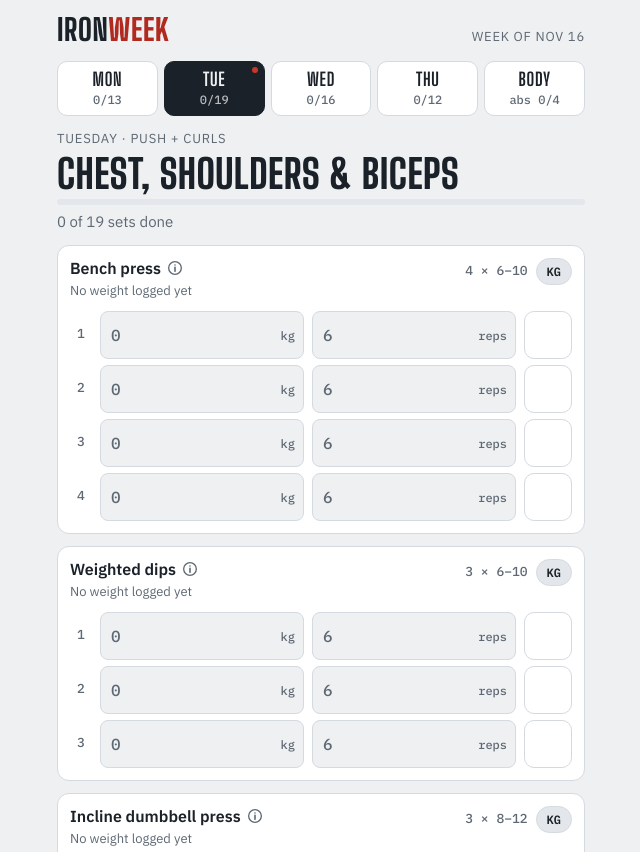
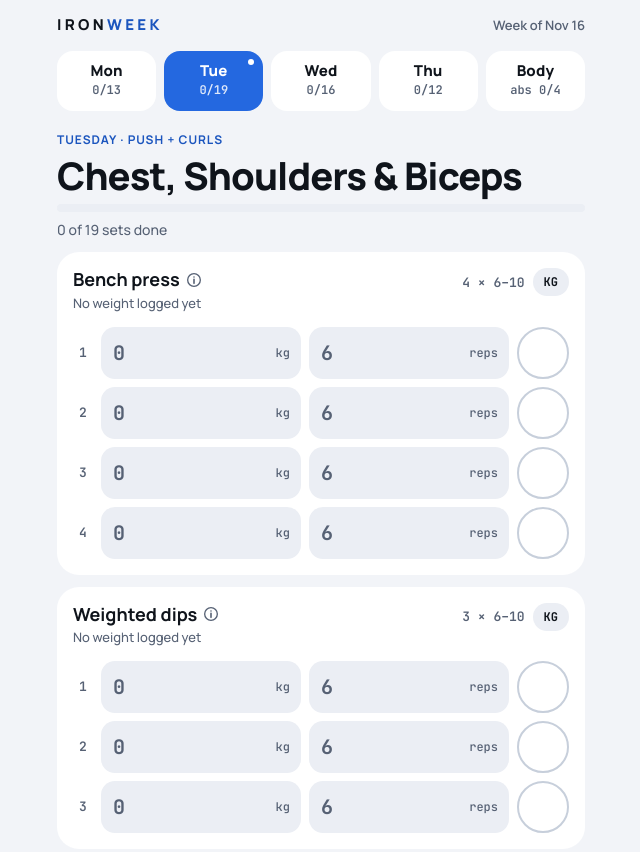
Before and after one commit to xXBRANCHXx/Iron-week, a plain HTML site: page index.html in a window 1280 px wide. Shown: the top 852 px of the page, without its empty margins (319-959 px from the left). Drawn offline with Linux system fonts and the light colour scheme.

Commit message:
Apply the Slate look (light and dark) to the current screens
Rounded layered surfaces, pill day strip, round check buttons, floating
rest timer, Manrope + JetBrains Mono. Same screens, taps and machine guide.
Adds red error colour and amber caution colour, keeps 4.5:1 text contrast
in both themes.

Co-Authored-By: Claude Sonnet 5.5 <noreply@anthropic.com>
Claude-Session: https://claude.ai/code/session_01XK7D8VoLTXu14HCfnd9ixV

```diff
--- a/index.html
+++ b/index.html
@@ -4,8 +4,8 @@
 <meta charset="utf-8">
 <meta name="viewport" content="width=device-width,initial-scale=1,viewport-fit=cover">
 <meta name="color-scheme" content="light dark">
-<meta name="theme-color" content="#EEF0F2" media="(prefers-color-scheme: light)">
-<meta name="theme-color" content="#12161B" media="(prefers-color-scheme: dark)">
+<meta name="theme-color" content="#F2F4F8" media="(prefers-color-scheme: light)">
+<meta name="theme-color" content="#0E1116" media="(prefers-color-scheme: dark)">
 <meta name="mobile-web-app-capable" content="yes">
 <meta name="apple-mobile-web-app-capable" content="yes">
 <meta name="apple-mobile-web-app-status-bar-style" content="black-translucent">
@@ -16,117 +16,137 @@
 <title>Iron Week</title>
 <link rel="preconnect" href="https://fonts.googleapis.com">
 <link rel="preconnect" href="https://fonts.gstatic.com" crossorigin>
-<link rel="stylesheet" href="https://fonts.googleapis.com/css2?family=Big+Shoulders+Display:wght@700;800&family=IBM+Plex+Mono:wght@500;600&family=IBM+Plex+Sans:wght@400;500;600&display=swap">
+<link rel="stylesheet" href="https://fonts.googleapis.com/css2?family=Manrope:wght@500;600;700;800&family=JetBrains+Mono:wght@500;600;700&display=swap">
 <style>
-/* Layout: one-column phone logbook — day strip on top, exercise cards, rest timer pinned to the bottom */
+/* Slate: calm, rounded, layered surfaces. Same screens and taps as before; this is only the look.
+   Hierarchy: the day title and progress first, then the exercise being worked, then its set rows.
+   Colour roles: accent = "you are here / progress", green = done, amber = caution, red = error.
+   Done and selected are also shown by checks, labels and shape, never colour alone.
+   Token names (--bg --surface --ink --muted --line --accent --chip --f-display --f-num) are shared
+   with guide.js, so keep them. */
 :root{
-  --bg:#EEF0F2; --surface:#FFFFFF; --ink:#1B2128; --muted:#5E6873; --line:#D5DAE0;
-  --chip:#E3E7EB; --accent:#C8372B; --accent-ink:#FFFFFF; --accent-soft:#F6DEDB;
-  --good:#2F7D4F; --good-soft:#DCEFE3; --warn:#9A6A12;
-  /* text-safe variants (4.5:1 on their backgrounds) and ink for filled buttons */
-  --accent-text:#B02A1F; --good-text:#256B42; --warn-text:#85590A; --on-good:#FFFFFF;
-  --f-display:"Big Shoulders Display","Arial Narrow","Roboto Condensed",Impact,sans-serif;
-  --f-body:"IBM Plex Sans",system-ui,-apple-system,"Segoe UI",Roboto,sans-serif;
-  --f-num:"IBM Plex Mono",ui-monospace,"SF Mono",Menlo,Consolas,monospace;
+  --bg:#F2F4F8; --surface:#FFFFFF; --raise:#EBEEF4; --ink:#0F141B; --muted:#566174; --line:#E3E7EE;
+  --chip:#EBEEF4; --accent:#2468E0; --accent-ink:#FFFFFF; --accent-soft:#E1EBFC; --accent-text:#1B55BE;
+  --good:#12805C; --good-soft:#DDF3EA; --good-text:#0E6B4C; --on-good:#FFFFFF;
+  --warn:#8A5A00; --warn-text:#7A4F00; --warn-soft:#FBEFD5; --bad:#B3261E;
+  --ctl:#C7CFDB; --ring:#0F141B;
+  --timer-bg:#0F141B; --timer-ink:#F2F5F9; --timer-num:#8FB8FF; --timer-line:#2A3340;
+  --f-display:"Manrope",system-ui,-apple-system,"Segoe UI",Roboto,sans-serif;
+  --f-body:"Manrope",system-ui,-apple-system,"Segoe UI",Roboto,sans-serif;
+  --f-num:"JetBrains Mono",ui-monospace,"SF Mono",Menlo,Consolas,monospace;
+  color-scheme:light;
 }
-@media (prefers-color-scheme: dark){:root:not([data-theme="light"]){
-  --bg:#12161B; --surface:#1B2128; --ink:#E9EDF1; --muted:#95A0AB; --line:#2C343D;
-  --chip:#232A32; --accent:#E5534A; --accent-ink:#FFFFFF; --accent-soft:#3A2224;
-  --good:#4FB37A; --good-soft:#1E3328; --warn:#D9A440; color-scheme:dark;
-  --accent-text:#F2766E; --good-text:#4FB37A; --warn-text:#D9A440; --on-good:#0B1F14; --accent-ink:#12161B;}}
-:root[data-theme="dark"]{
-  --bg:#12161B; --surface:#1B2128; --ink:#E9EDF1; --muted:#95A0AB; --line:#2C343D;
-  --chip:#232A32; --accent:#E5534A; --accent-ink:#FFFFFF; --accent-soft:#3A2224;
-  --good:#4FB37A; --good-soft:#1E3328; --warn:#D9A440; color-scheme:dark;
-  --accent-text:#F2766E; --good-text:#4FB37A; --warn-text:#D9A440; --on-good:#0B1F14; --accent-ink:#12161B;}
+@media (prefers-color-scheme: dark){:root{
+  --bg:#0E1116; --surface:#171C24; --raise:#212833; --ink:#F2F5F9; --muted:#8E9AAB; --line:#232B36;
+  --chip:#212833; --accent:#3D8BFF; --accent-ink:#06101F; --accent-soft:#1B2B47; --accent-text:#7DB2FF;
+  --good:#34D399; --good-soft:#12342A; --good-text:#34D399; --on-good:#04150E;
+  --warn:#FBBF24; --warn-text:#FBBF24; --warn-soft:#3A2E10; --bad:#FF8A80;
+  --ctl:#2C3644; --ring:#F2F5F9;
+  --timer-bg:#212833; --timer-ink:#F2F5F9; --timer-num:#7DB2FF; --timer-line:#2C3644;
+  color-scheme:dark}}
 *{box-sizing:border-box}
+html{-webkit-text-size-adjust:100%;background:var(--bg)}
 body{background:var(--bg);color:var(--ink);font-family:var(--f-body);font-size:15px;line-height:1.45}
 .sr{position:absolute;width:1px;height:1px;overflow:hidden;clip:rect(0 0 0 0);white-space:nowrap}
-.wrap{max-width:560px;margin:0 auto;padding-left:max(16px,env(safe-area-inset-left,0px));padding-right:max(16px,env(safe-area-inset-right,0px));padding-block:14px 132px;display:flex;flex-direction:column;gap:14px}
+button{touch-action:manipulation}
+.wrap{max-width:560px;margin:0 auto;padding-left:max(16px,env(safe-area-inset-left,0px));padding-right:max(16px,env(safe-area-inset-right,0px));padding-block:16px 150px;display:flex;flex-direction:column;gap:16px}
 header{display:flex;align-items:baseline;justify-content:space-between;gap:12px}
-.brand{font-family:var(--f-display);font-weight:800;font-size:30px;letter-spacing:.02em;text-transform:uppercase;line-height:1}
+.brand{font:800 15px var(--f-body);letter-spacing:.22em;text-transform:uppercase;line-height:1}
 .brand span{color:var(--accent-text)}
-.wk{font-size:13px;color:var(--muted);letter-spacing:.06em;text-transform:uppercase}
-.strip{display:grid;grid-template-columns:repeat(5,1fr);gap:6px}
-.tab{appearance:none;border:1px solid var(--line);background:var(--surface);color:var(--ink);border-radius:10px;min-height:52px;padding:8px 4px 7px;font:inherit;cursor:pointer;display:flex;flex-direction:column;align-items:center;gap:3px;position:relative}
-.tab b{font-family:var(--f-display);font-size:18px;letter-spacing:.04em;text-transform:uppercase;line-height:1}
-.tab small{font-family:var(--f-num);font-size:12px;color:var(--muted);font-variant-numeric:tabular-nums}
-.tab.on{background:var(--ink);color:var(--bg);border-color:var(--ink)}
-.tab.on small{color:var(--bg);opacity:.75}
-.tab.today::after{content:"";position:absolute;top:5px;right:6px;width:6px;height:6px;border-radius:50%;background:var(--accent)}
-.tab.full small{color:var(--good-text);font-weight:600}
-.tab.on.full small{color:var(--bg)}
-:focus-visible{outline:3px solid var(--ink);outline-offset:2px}
-.exhead .ig-open{min-height:44px;margin-block:-12px -10px;font-weight:600}
-.dayhead{display:flex;flex-direction:column;gap:6px}
-.dayhead h1{margin:0;font-family:var(--f-display);font-weight:800;font-size:40px;line-height:.95;text-transform:uppercase;letter-spacing:.01em;text-wrap:balance}
-.dayhead p{margin:0;color:var(--muted)}
-.bar{height:6px;background:var(--chip);border-radius:3px;overflow:hidden}
-.bar i{display:block;height:100%;background:var(--accent);transition:width .3s}
+.wk{font-size:13px;color:var(--muted);font-weight:600}
+
+/* Day strip: pills. Selected = filled; finished = check; today = dot. */
+.strip{display:grid;grid-template-columns:repeat(5,1fr);gap:8px}
+.tab{appearance:none;border:none;background:var(--surface);color:var(--ink);border-radius:16px;min-height:60px;padding:8px 4px;font:inherit;cursor:pointer;display:flex;flex-direction:column;align-items:center;justify-content:center;gap:4px;position:relative}
+.tab b{font:800 15px var(--f-body);letter-spacing:.01em;line-height:1}
+.tab small{font:600 12px var(--f-num);color:var(--muted);font-variant-numeric:tabular-nums}
+.tab.on{background:var(--accent);color:var(--accent-ink)}
+.tab.on small{color:var(--accent-ink);opacity:.85}
+.tab.today::after{content:"";position:absolute;top:8px;right:9px;width:6px;height:6px;border-radius:50%;background:var(--accent-text)}
+.tab.on.today::after{background:var(--accent-ink)}
+.tab.full small{color:var(--good-text)}
+.tab.on.full small{color:var(--accent-ink);opacity:1}
+:focus-visible{outline:3px solid var(--ring);outline-offset:2px}
+
+/* Day heading and progress */
+.dayhead{display:flex;flex-direction:column;gap:8px;margin-top:4px}
+.dayhead .wk{color:var(--accent-text);font-weight:700;letter-spacing:.08em;text-transform:uppercase;font-size:12px}
+.dayhead h1{margin:0;font:800 clamp(30px,9.5vw,38px)/1.05 var(--f-body);letter-spacing:-.025em;text-wrap:balance}
+.dayhead p{margin:0;color:var(--muted);font-size:14px}
+.bar{height:8px;background:var(--raise);border-radius:4px;overflow:hidden}
+.bar i{display:block;height:100%;background:linear-gradient(90deg,var(--accent),var(--accent-text));border-radius:4px;transition:width .3s}
 .bar.done i{background:var(--good)}
-.note{font-size:14px;color:var(--warn-text);border-left:3px solid var(--warn);padding:2px 0 2px 10px}
-.ex{background:var(--surface);border:1px solid var(--line);border-radius:12px;padding:12px;display:flex;flex-direction:column;gap:10px}
-.ex.complete{border-color:var(--good)}
+.note{font-size:14px;color:var(--warn-text);background:var(--warn-soft);border-radius:14px;padding:10px 14px}
+
+/* Exercise cards */
+.ex{background:var(--surface);border-radius:22px;padding:16px;display:flex;flex-direction:column;gap:14px}
+.ex.complete{box-shadow:inset 0 0 0 1.5px var(--good)}
 .exhead{display:flex;justify-content:space-between;align-items:flex-start;gap:10px}
-.exhead h2{margin:0;font-size:16px;font-weight:600;line-height:1.25}
-.target{font-family:var(--f-num);font-size:13px;color:var(--muted);white-space:nowrap}
+.exhead h2{margin:0;font-size:18px;font-weight:700;line-height:1.25}
+.exhead .ig-open{min-height:44px;margin-block:-12px -10px;font-weight:700}
+.target{font:600 13px var(--f-num);color:var(--muted);white-space:nowrap}
 .last{font-size:13px;color:var(--muted);margin-top:2px}
-.last b{font-family:var(--f-num);font-weight:500;color:var(--ink)}
-.unit{appearance:none;border:1px solid var(--line);background:var(--chip);color:var(--ink);border-radius:999px;font:600 12px var(--f-num);padding:5px 10px;cursor:pointer;text-transform:uppercase;position:relative}
+.last b{font:600 13px var(--f-num);color:var(--ink)}
+.unit{appearance:none;border:none;background:var(--raise);color:var(--ink);border-radius:999px;font:700 12px var(--f-num);padding:6px 11px;cursor:pointer;text-transform:uppercase;position:relative}
 .unit::after{content:"";position:absolute;inset:-9px -4px}
-.sets{display:flex;flex-direction:column;gap:6px}
-.set{display:grid;grid-template-columns:22px 1fr 1fr 48px;gap:8px;align-items:center}
-.set .n{font-family:var(--f-num);font-size:13px;color:var(--muted);text-align:center}
+.sets{display:flex;flex-direction:column;gap:8px}
+.set{display:grid;grid-template-columns:20px 1fr 1fr 52px;gap:8px;align-items:center}
+.set .n{font:600 13px var(--f-num);color:var(--muted);text-align:center}
 .field{position:relative;min-width:0}
-.field input{width:100%;font:500 16px var(--f-num);font-variant-numeric:tabular-nums;color:var(--ink);background:var(--bg);border:1px solid var(--line);border-radius:8px;min-height:48px;padding:9px 38px 9px 10px;-moz-appearance:textfield}
+.field input{width:100%;font:700 20px var(--f-num);font-variant-numeric:tabular-nums;color:var(--ink);background:var(--raise);border:none;border-radius:14px;min-height:52px;padding:9px 40px 9px 12px;-moz-appearance:textfield}
 .field input::-webkit-outer-spin-button,.field input::-webkit-inner-spin-button{-webkit-appearance:none;margin:0}
 .field input::placeholder{color:var(--muted);opacity:1}
-.field input:focus{border-color:var(--ink)}
-.field span{position:absolute;right:9px;top:50%;transform:translateY(-50%);font:12px var(--f-num);color:var(--muted);pointer-events:none}
-.chk{appearance:none;width:48px;height:48px;border-radius:10px;border:1.5px solid var(--line);background:var(--surface);cursor:pointer;display:grid;place-items:center;color:var(--muted)}
-.chk svg{width:22px;height:22px;visibility:hidden}
+.field input:focus-visible{outline:2px solid var(--accent-text);outline-offset:1px}
+.field span{position:absolute;right:11px;top:50%;transform:translateY(-50%);font:12px var(--f-num);color:var(--muted);pointer-events:none}
+.chk{appearance:none;width:52px;height:52px;border-radius:50%;border:2px solid var(--ctl);background:transparent;cursor:pointer;display:grid;place-items:center;color:var(--muted)}
+.chk svg{width:24px;height:24px;visibility:hidden}
 .chk.on{background:var(--good);border-color:var(--good);color:var(--on-good)}
 .chk.on svg{visibility:visible}
-.set.done .field input{background:var(--good-soft);border-color:transparent}
-.card{background:var(--surface);border:1px solid var(--line);border-radius:12px;padding:14px;display:flex;flex-direction:column;gap:12px}
-.card h2{margin:0;font-family:var(--f-display);font-weight:800;font-size:24px;text-transform:uppercase;letter-spacing:.02em;line-height:1}
+.set.done .field input{background:var(--good-soft);color:var(--good-text)}
+
+/* Body and abs */
+.card{background:var(--surface);border-radius:22px;padding:18px;display:flex;flex-direction:column;gap:14px}
+.card h2{margin:0;font:800 20px var(--f-body);letter-spacing:-.01em;line-height:1.1}
 .card p{margin:0}
 .muted{color:var(--muted);font-size:14px}
 .row{display:flex;gap:8px;align-items:center;flex-wrap:wrap}
-.btn{appearance:none;border:none;background:var(--accent);color:var(--accent-ink);font:600 15px var(--f-body);min-height:48px;padding:0 18px;border-radius:10px;cursor:pointer}
-.btn.ghost{background:var(--chip);color:var(--ink)}
+.btn{appearance:none;border:none;background:var(--accent);color:var(--accent-ink);font:800 15px var(--f-body);min-height:52px;padding:0 20px;border-radius:14px;cursor:pointer}
+.btn.ghost{background:var(--raise);color:var(--ink);font-weight:700}
 .btn.small{font-size:14px;min-height:44px;padding:0 14px}
 .stats{display:grid;grid-template-columns:repeat(3,1fr);gap:8px}
 .stat{display:flex;flex-direction:column;gap:2px;min-width:0}
-.stat small{font-size:12px;letter-spacing:.06em;text-transform:uppercase;color:var(--muted)}
-.stat b{font:600 20px var(--f-num);font-variant-numeric:tabular-nums}
-.pill{display:inline-block;font-size:13px;font-weight:600;padding:3px 9px;border-radius:999px;background:var(--chip);color:var(--muted)}
+.stat small{font-size:12px;letter-spacing:.06em;text-transform:uppercase;color:var(--muted);font-weight:600}
+.stat b{font:700 22px var(--f-num);font-variant-numeric:tabular-nums}
+.pill{display:inline-block;font-size:13px;font-weight:700;padding:4px 10px;border-radius:999px;background:var(--raise);color:var(--muted)}
 .pill.good{background:var(--good-soft);color:var(--good-text)}
-.pill.warn{background:var(--accent-soft);color:var(--accent-text)}
+.pill.warn{background:var(--warn-soft);color:var(--warn-text)}
 .spark{width:100%;height:90px;display:block}
 .log{display:flex;flex-direction:column;border-top:1px solid var(--line)}
-.log div{display:flex;justify-content:space-between;align-items:center;min-height:48px;padding:0;border-bottom:1px solid var(--line);font-family:var(--f-num);font-size:14px;font-variant-numeric:tabular-nums}
-.x{appearance:none;border:none;background:none;color:var(--muted);width:44px;height:44px;font-size:22px;cursor:pointer;line-height:1;border-radius:10px}
+.log div{display:flex;justify-content:space-between;align-items:center;min-height:48px;border-bottom:1px solid var(--line);font:500 14px var(--f-num);font-variant-numeric:tabular-nums}
+.x{appearance:none;border:none;background:none;color:var(--muted);width:44px;height:44px;font-size:22px;cursor:pointer;line-height:1;border-radius:12px}
 .nights{display:grid;grid-template-columns:repeat(7,1fr);gap:6px}
-.night{appearance:none;border:1px solid var(--line);background:var(--bg);color:var(--ink);border-radius:10px;min-height:48px;padding:0;font:600 13px var(--f-body);cursor:pointer}
-.night.on{background:var(--ink);color:var(--bg);border-color:var(--ink)}
-.night.today{border-color:var(--ink);border-width:2px}
-.formerr{margin:0;color:var(--accent-text);font-size:14px;font-weight:600}
-.undo{appearance:none;border:none;background:none;color:var(--accent-text);font:600 14px var(--f-body);min-height:44px;padding:0 4px;cursor:pointer;text-decoration:underline;text-underline-offset:3px}
+.night{appearance:none;border:none;background:var(--raise);color:var(--ink);border-radius:14px;min-height:48px;padding:0;font:700 13px var(--f-body);cursor:pointer}
+.night.on{background:var(--accent);color:var(--accent-ink)}
+.night.today{box-shadow:0 0 0 2px var(--accent-text)}
+.formerr{margin:0;color:var(--bad);font-size:14px;font-weight:700}
+.undo{appearance:none;border:none;background:none;color:var(--accent-text);font:700 14px var(--f-body);min-height:44px;padding:0 4px;cursor:pointer;text-decoration:underline;text-underline-offset:3px}
 .notice{display:flex;align-items:center;justify-content:space-between;gap:8px;font-size:14px;color:var(--muted)}
-ul.rules{margin:0;padding-left:18px;display:flex;flex-direction:column;gap:6px}
+ul.rules{margin:0;padding-left:18px;display:flex;flex-direction:column;gap:8px}
 .restday{display:flex;flex-direction:column;gap:6px}
-.timer{position:fixed;left:0;right:0;bottom:0;z-index:5;padding:10px max(16px,env(safe-area-inset-right,0px)) calc(10px + env(safe-area-inset-bottom,0px)) max(16px,env(safe-area-inset-left,0px));background:var(--ink);color:var(--bg);display:flex;align-items:center;gap:12px;justify-content:space-between;box-shadow:0 -6px 20px rgba(0,0,0,.18)}
-.timer .t{font:600 28px var(--f-num);font-variant-numeric:tabular-nums}
-.timer .lbl{font-size:12px;letter-spacing:.08em;text-transform:uppercase;opacity:.85}
-.timer.over{background:var(--good);color:var(--on-good)}
-.timer :focus-visible{outline-color:var(--bg)}
-.timer .btn.ghost{background:transparent;color:inherit;border:1px solid currentColor}
 .confirm{display:flex;flex-direction:column;gap:8px}
-@media (prefers-reduced-motion: reduce){.bar i{transition:none}}
+
+/* Rest timer: floating panel so it never reads as part of the list */
+.timer{position:fixed;left:max(12px,env(safe-area-inset-left,0px));right:max(12px,env(safe-area-inset-right,0px));bottom:calc(12px + env(safe-area-inset-bottom,0px));max-width:536px;margin:0 auto;z-index:5;padding:10px 12px 10px 18px;border-radius:22px;background:var(--timer-bg);color:var(--timer-ink);border:1px solid var(--timer-line);box-shadow:0 12px 32px rgba(0,0,0,.35);display:flex;align-items:center;gap:12px;justify-content:space-between}
+.timer .t{font:700 30px var(--f-num);font-variant-numeric:tabular-nums;color:var(--timer-num)}
+.timer .lbl{font-size:12px;letter-spacing:.08em;text-transform:uppercase;opacity:.85;font-weight:600}
+.timer .btn.ghost{background:transparent;color:inherit;border:1px solid var(--timer-line);border-color:currentColor;opacity:.95}
+.timer.over{background:var(--good);color:var(--on-good);border-color:var(--good)}
+.timer.over .t{color:var(--on-good)}
+.timer :focus-visible{outline-color:currentColor}
+@media (prefers-reduced-motion: reduce){.bar i{transition:none}*{scroll-behavior:auto!important}}
 </style>
 <style>
-:root{color-scheme:light;padding-top:env(safe-area-inset-top,0px);padding-bottom:env(safe-area-inset-bottom,0px)}
+:root{padding-top:env(safe-area-inset-top,0px);padding-bottom:env(safe-area-inset-bottom,0px)}
 body{margin:0;-webkit-tap-highlight-color:transparent}
 img{max-width:100%}
 [hidden]{display:none!important}
--- a/sw.js
+++ b/sw.js
@@ -1,4 +1,4 @@
-const CACHE = 'ironweek-v3';
+const CACHE = 'ironweek-v4';
 const SHELL = ['./', './index.html', './guide.js', './manifest.webmanifest', './icon-180.png', './icon-192.png', './icon-512.png'];
 // Machine-guide photos, precached so guides work offline at the gym.
 const GUIDE_IMGS = ['./guides/bench-press-0.jpg','./guides/bench-press-1.jpg','./guides/cable-row-0.jpg','./guides/cable-row-1.jpg','./guides/calf-raise-0.jpg','./guides/calf-raise-1.jpg','./guides/db-curl-0.jpg','./guides/db-curl-1.jpg','./guides/dips-0.jpg','./guides/dips-1.jpg','./guides/flyes-0.jpg','./guides/flyes-1.jpg','./guides/hack-squat-0.jpg','./guides/hack-squat-1.jpg','./guides/hip-thrust-0.jpg','./guides/hip-thrust-1.jpg','./guides/incline-db-press-0.jpg','./guides/incline-db-press-1.jpg','./guides/lateral-raise-0.jpg','./guides/lateral-raise-1.jpg','./guides/leg-curl-0.jpg','./guides/leg-curl-1.jpg','./guides/leg-extension-0.jpg','./guides/leg-extension-1.jpg','./guides/leg-press-0.jpg','./guides/leg-press-1.jpg','./guides/overhead-triceps-0.jpg','./guides/overhead-triceps-1.jpg','./guides/pull-up-0.jpg','./guides/pull-up-1.jpg','./guides/pushdown-0.jpg','./guides/pushdown-1.jpg','./guides/rdl-0.jpg','./guides/rdl-1.jpg'];
```
Also changed, not shown: manifest.webmanifest.
